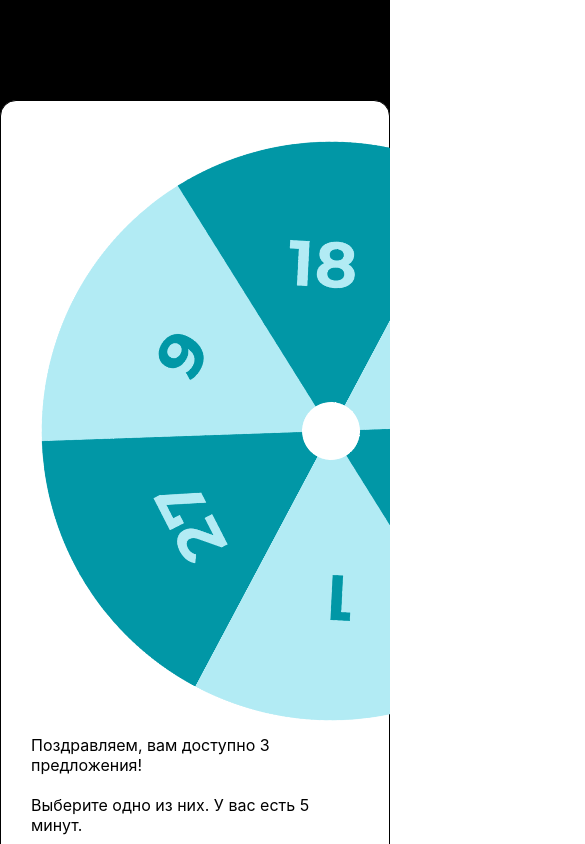
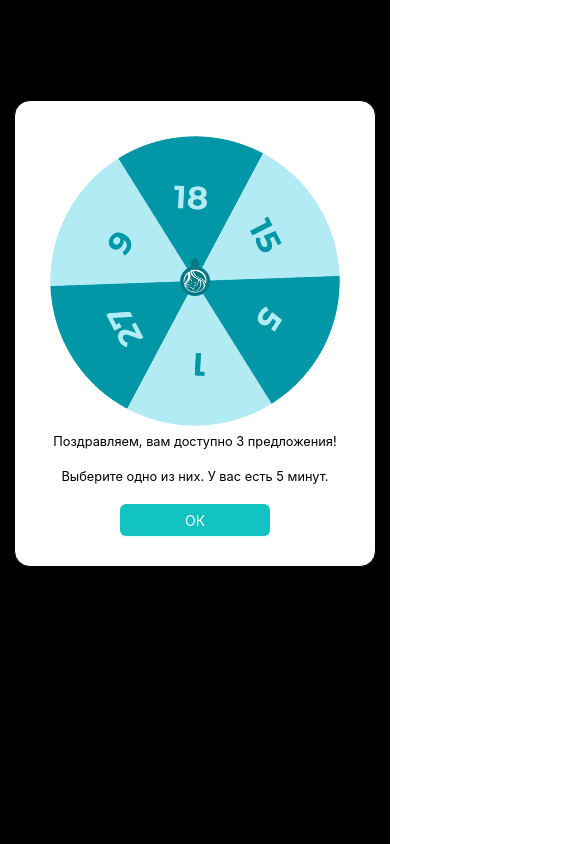
Before and after one commit to Reb1azzze/clonflocktory, a React (Create React App) app: page / in a window 390 px wide. Shown: the top 844 px of the page, 585 px wide, since content can reach past the window. Built offline with nearby package versions, Linux system fonts and the light colour scheme.

Commit message:
Wheel.tsx adaptive res

```diff
--- a/src/components/Wheel/Wheel.sass
+++ b/src/components/Wheel/Wheel.sass
@@ -3,19 +3,30 @@
   width: 100%
   height: 100dvh
   overflow: hidden
+  @media screen and (max-width: 700px)
+    font-size: 0.8em
 
 .wheelpng
   width: 600px
   height: 600px
   animation: rotater 5s ease-out forwards
+  @media screen and (max-width: 700px)
+    width: 300px
+    height: 300px
 
 .arrow
   width: 59px
   height: 75px
   position: absolute
+  right: 0
+  left: 0
   top: 386px
-  left: 930px
   z-index: 2
+  margin-inline: auto
+  @media screen and (max-width: 700px)
+    width: 30px
+    height: 38px
+    top: 258px
 
 .pngs
   display: flex
@@ -40,6 +51,10 @@
   height: auto
   left: 620px
   top: 120px
+  @media screen and (max-width: 700px)
+    max-width: 300px
+
+
 
 .wheel-button
   width: 50%
```
